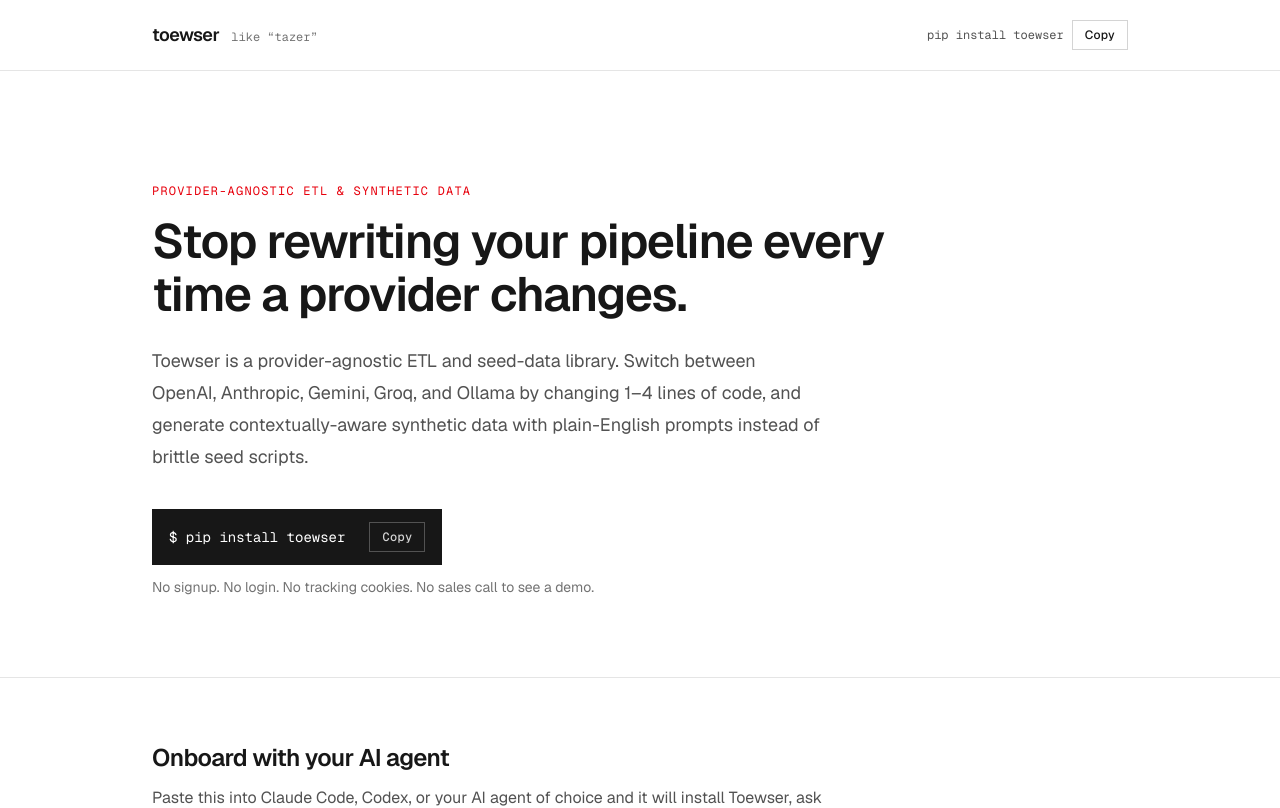
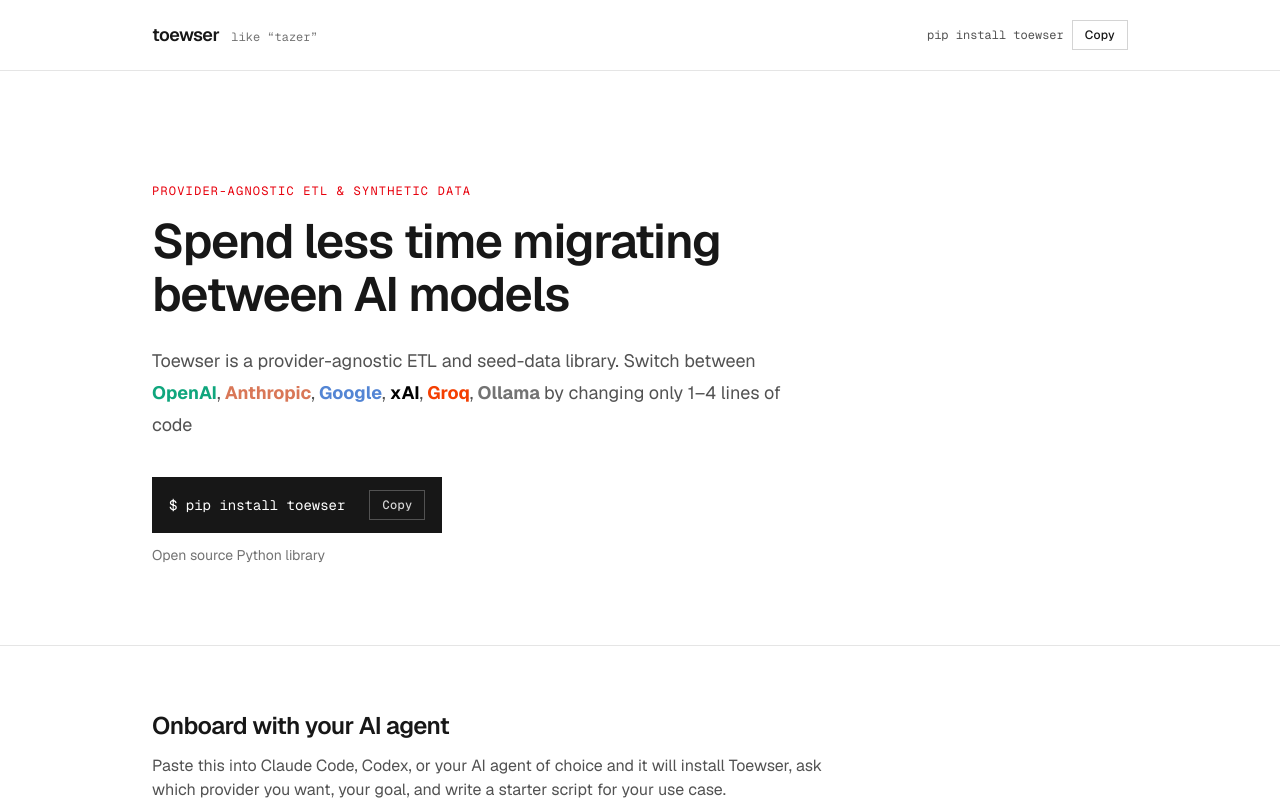
Before and after one commit to MightyTMZ/toewser-dev, a Next.js app: page / in a window 1280 px wide. Shown: the top 808 px of the page. Built offline with nearby package versions, Linux system fonts and the light colour scheme.

Commit message:
one-liner edit

```diff
--- a/app/page.tsx
+++ b/app/page.tsx
@@ -68,13 +68,17 @@
             Provider-agnostic ETL &amp; synthetic data
           </p>
           <h1 className="mt-4 max-w-3xl text-4xl font-semibold leading-[1.1] tracking-tight sm:text-5xl">
-            Stop rewriting your pipeline every time a provider changes.
+            Spend less time migrating between AI models
           </h1>
           <p className="mt-6 max-w-2xl text-lg leading-8 text-neutral-600">
             Toewser is a provider-agnostic ETL and seed-data library. Switch between
-            OpenAI, Anthropic, Gemini, Groq, and Ollama by changing 1–4 lines of
-            code, and generate contextually-aware synthetic data with plain-English
-            prompts instead of brittle seed scripts.
+            <strong style={{ color: "#0fa67d" }}> OpenAI</strong>,
+            <strong style={{ color: "#d97757"}}> Anthropic</strong>,
+            <strong style={{ color: "#5385d4" }}> Google</strong>,
+            <strong style={{ color: "#000000" }}> xAI</strong>,
+            <strong style={{ color: "#f43e01" }}> Groq</strong>,
+            <strong style={{ color: "#737373" }}> Ollama </strong>
+            by changing only 1–4 lines of code
           </p>
 
           <div className="mt-9 flex flex-col gap-3 sm:flex-row sm:items-center">
@@ -88,7 +92,7 @@
             </div>
           </div>
           <p className="mt-3 text-sm text-neutral-500">
-            No signup. No login. No tracking cookies. No sales call to see a demo.
+            Open source Python library
           </p>
         </section>
 
```
